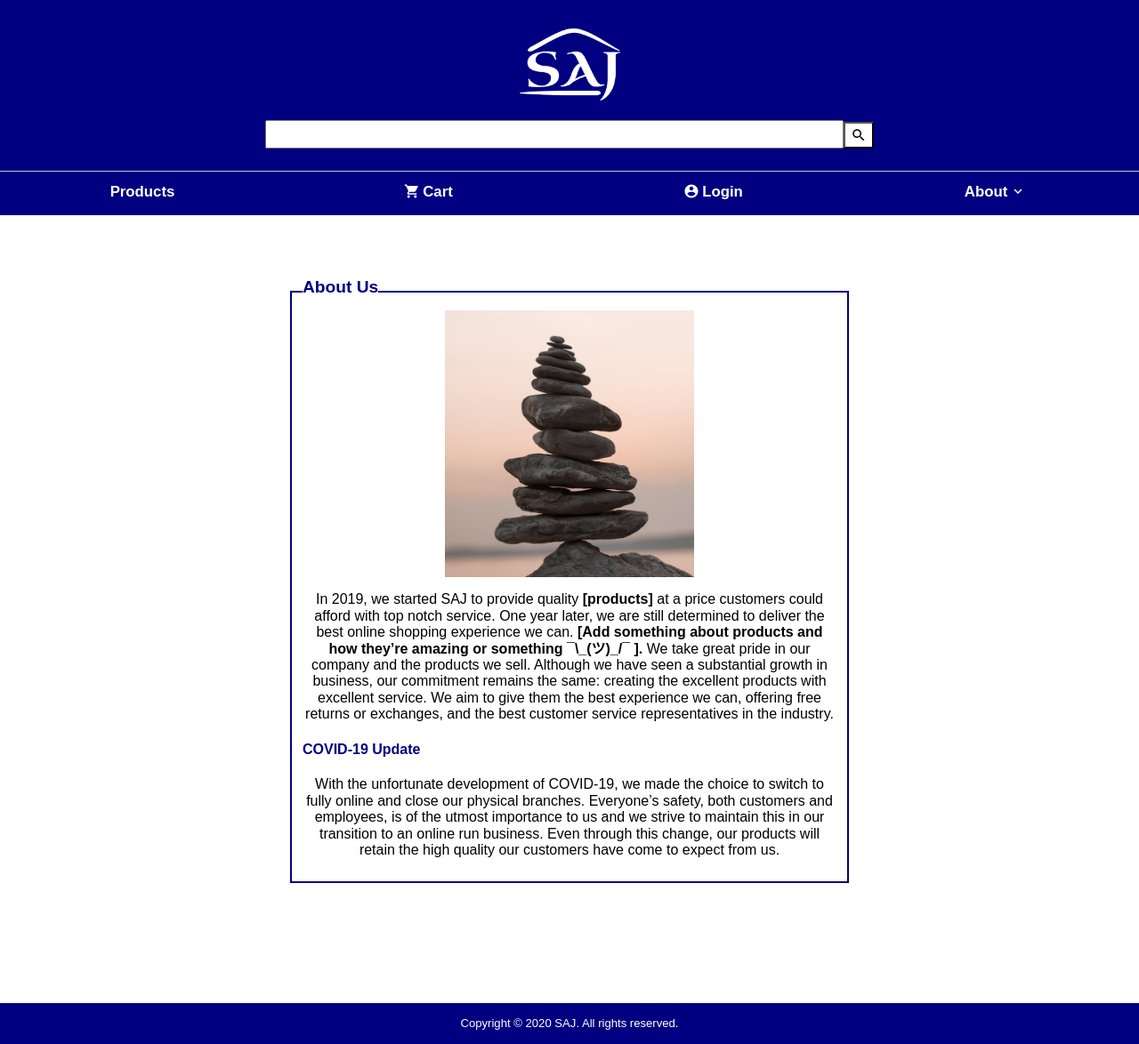
After one commit to ariesaviles/csci4300Final, a PHP site: page /about.php in a window 1280 px wide. The commit adds this page. Shown: the whole page at 89% size. Run offline with PHP 8.4, Linux system fonts and the light colour scheme.

Commit message:
Added About Us Page with CSS

```diff
--- /dev/null
+++ b/about.php
@@ -0,0 +1,38 @@
+<!DOCTYPE html>
+<html lang="en">
+
+<head>
+    <meta charset="UTF-8">
+    <title>SAJ</title>
+    <link rel="stylesheet" href="normalize.css">
+    <link rel="stylesheet" href="main.css">
+    <link rel="shortcut icon" href="favicon.ico">
+</head>
+
+<body>
+    <!-- Paste the following php files below into your file to obtain the navigation and footer-->
+    <!-- Make sure your files that contains HTML are .php-->
+    <?php include('header.php'); ?>
+
+    <!--Replace the div below with your content-->
+    <div id="aboutUs">
+        <fieldset>
+            <legend><b> About Us </b></legend>
+            <img src="stockImg.jpg" id="stockImg" alt="Stock Image">
+            <p>In 2019, we started SAJ to provide quality <b>[products]</b> at a price customers could afford with top notch service.
+                One year later, we are still determined to deliver the best online shopping experience we can.
+                <b>[Add something about products and how they’re amazing or something ¯\_(ツ)_/¯ ].</b>
+                We take great pride in our company and the products we sell.
+                Although we have seen a substantial growth in business, our commitment remains the same: creating the excellent products with excellent service.
+                We aim to give them the best experience we can, offering free returns or exchanges, and the best customer service representatives in the industry. </p>
+            <h4>COVID-19 Update</h4>
+            <p>With the unfortunate development of COVID-19, we made the choice to switch to fully online and close our physical branches.
+                Everyone’s safety, both customers and employees, is of the utmost importance to us and we strive to maintain this in our transition to an online run business.
+                Even through this change, our products will retain the high quality our customers have come to expect from us.
+            </p>
+        </fieldset>
+    </div>
+    <?php include('footer.php'); ?>
+</body>
+
+</html>
--- a/header.php
+++ b/header.php
@@ -14,7 +14,7 @@
             <li><a href="home.php"><b> Products</b></a></li>
             <li><a href="construction.html"><img src="shopping_cart.svg" alt="Shopping cart"><b>Cart</b></a></li>
             <li><a href="login.php"><img src="account_profile.svg" alt="Profile"><b>Login</b></a></li>
-            <li><a href="construction.html"><b>About</b><img src="dropdown_arrow.svg" alt="Dropdown"></a>
+            <li><a href="about.php"><b>About</b><img src="dropdown_arrow.svg" alt="Dropdown"></a>
                 <ul>
                     <li><a href="contact.php"><b>Contact Us</b></a></li>
                 </ul>
--- a/main.css
+++ b/main.css
@@ -202,17 +202,34 @@ body {
 #newUser_submit {
     margin-left: 95px !important;
 }
-#contact_link {
-    text-decoration: none;
-    display: block;
-    margin-left: 120px;
+
+/* About Us */
+
+#aboutUs fieldset {
+    border-color: navy;
+    border-style: solid;
+    width: 600px;
+    margin: auto;
+    margin-top: 70px;
+    margin-bottom: 135px;
+}
+#aboutUs fieldset legend {
+    font-size: 120%;
+    padding-bottom: 10px;
     color: navy;
 }
-#contact_link:visited {
-    color: navy
+#aboutUs fieldset img {
+    display: block;
+    margin-left: auto;
+    margin-right: auto;
+    width: 280px;
+    height: 300px;
 }
-#contact_link:hover {
-    text-decoration: underline;
+#aboutUs fieldset p {
+    text-align: center;
+}
+#aboutUs fieldset h4 {
+    color: navy;
 }
 
 /*Footer*/
```
Also changed, not shown: stockImg.jpg (added).
